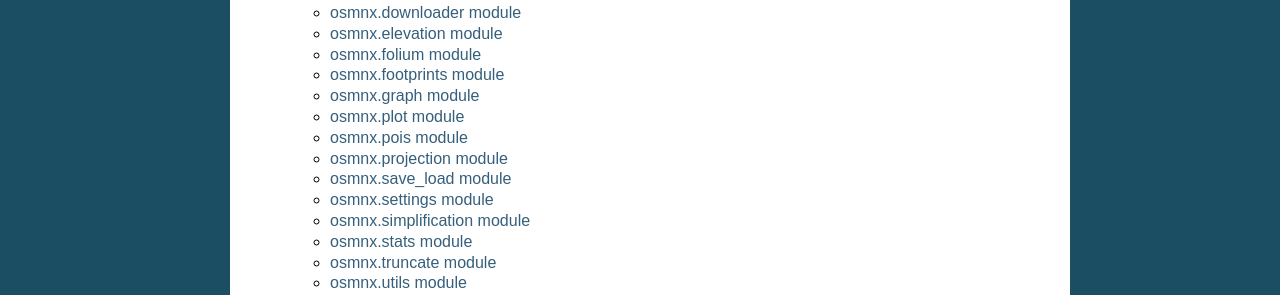
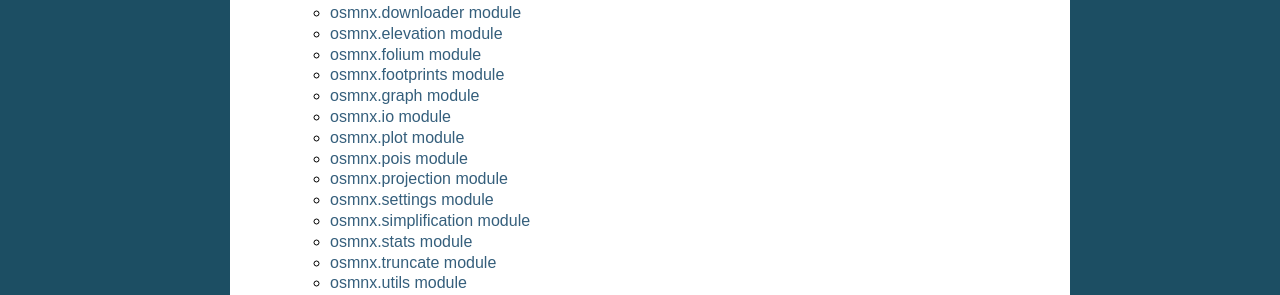
Before and after one commit to gboeing/osmnx, a Sphinx documentation site: the page built from docs/source/index.rst, in a window 1280 px wide. Shown: the part 209-504 px from the top of the page. Built offline with Sphinx 7.4.7, drawn with Linux system fonts in a browser that asks for light colours; some of the changed lines change nothing that is shown.

Commit message:
autodoc io module

```diff
--- a/docs/source/osmnx.rst
+++ b/docs/source/osmnx.rst
@@ -65,6 +65,14 @@
     :undoc-members:
     :show-inheritance:
 
+osmnx.io module
+---------------
+
+.. automodule:: osmnx.io
+    :members:
+    :undoc-members:
+    :show-inheritance:
+
 osmnx.plot module
 -----------------
 
@@ -85,14 +93,6 @@
 -----------------------
 
 .. automodule:: osmnx.projection
-    :members:
-    :undoc-members:
-    :show-inheritance:
-
-osmnx.save_load module
-----------------------
-
-.. automodule:: osmnx.save_load
     :members:
     :undoc-members:
     :show-inheritance:
```
